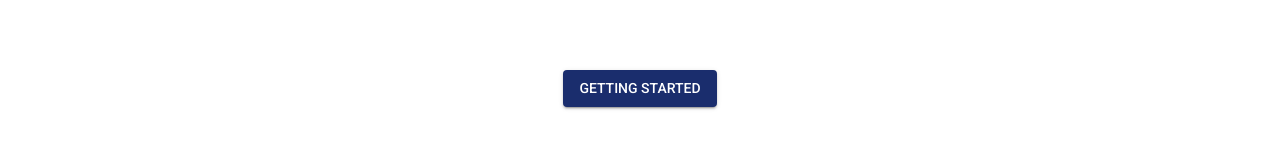
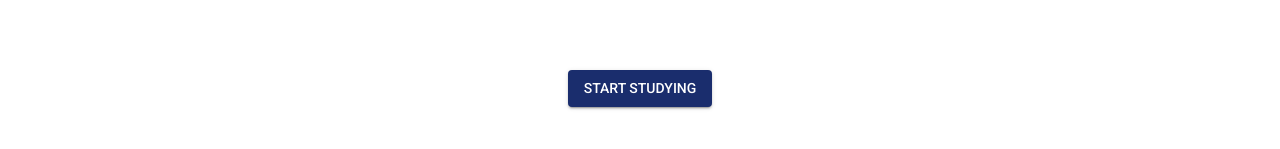
Before and after one commit to niyonkurueric/Flashcard-fe, a React (Create React App) app: page / in a window 1280 px wide. Shown: the part 415-564 px from the top of the page. Built offline with nearby package versions, Linux system fonts and the light colour scheme.

Commit message:
my update landing page and cards

```diff
--- a/src/component/Input.tsx
+++ b/src/component/Input.tsx
@@ -1,7 +1,24 @@
-import React, { FC } from 'react';
-import TextField from '@material-ui/core/TextField';
-import {Inputprops} from '../types/Props';
+import React, { FC } from "react";
+import TextField from "@material-ui/core/TextField";
+import { Inputprops } from "../types/Props";
 
-const Inputs:FC<Inputprops>= ({label,sx,onchange,value,type} ) => <TextField value={value} type={type} label={label} onChange={onchange} style={sx} variant="outlined"/>;
+const Inputs: FC<Inputprops> = ({
+  label,
+  sx,
+  onchange,
+  value,
+  type,
+  ...props
+}) => (
+  <TextField
+    value={value}
+    type={type}
+    label={label}
+    onChange={onchange}
+    style={sx}
+    {...props}
+    variant="outlined"
+  />
+);
 
-export default Inputs
+export default Inputs;
--- a/src/page/AdminPanel.tsx
+++ b/src/page/AdminPanel.tsx
@@ -76,7 +76,7 @@ function AdminPanel() {
   };
   useEffect(() => {
     refetch();
-  }, []);
+  });
   return (
     <Box sx={{ display: "flex" }}>
       <Sidebar />
--- a/src/page/Cards.tsx
+++ b/src/page/Cards.tsx
@@ -45,7 +45,7 @@ function Cards() {
   };
   useEffect(() => {
     refetch();
-  }, []);
+  });
   return (
     <>
       <DrawerAppBar />
--- a/src/page/Dashboard.tsx
+++ b/src/page/Dashboard.tsx
@@ -49,9 +49,9 @@ function Dashboard() {
       </Box>
       <Grid container paddingTop={10} direction="column" alignItems="center">
         <Grid item>
-          <Link to="/cards">
+          <Link style={{ textDecoration: "none" }} to="/cards">
             {" "}
-            <Button variant="contained">GETTING STARTED</Button>
+            <Button variant="contained">START STUDYING</Button>
           </Link>
         </Grid>
       </Grid>
--- a/src/types/Props.ts
+++ b/src/types/Props.ts
@@ -7,7 +7,10 @@ export interface Inputprops {
   label: string
   onchange: any
   value: any
-  type: string
+  type: string,
+  default?: any,
+  name?: string,
+  defaultValue?: string
 }
 export interface contentSiber {
   value: any
```
